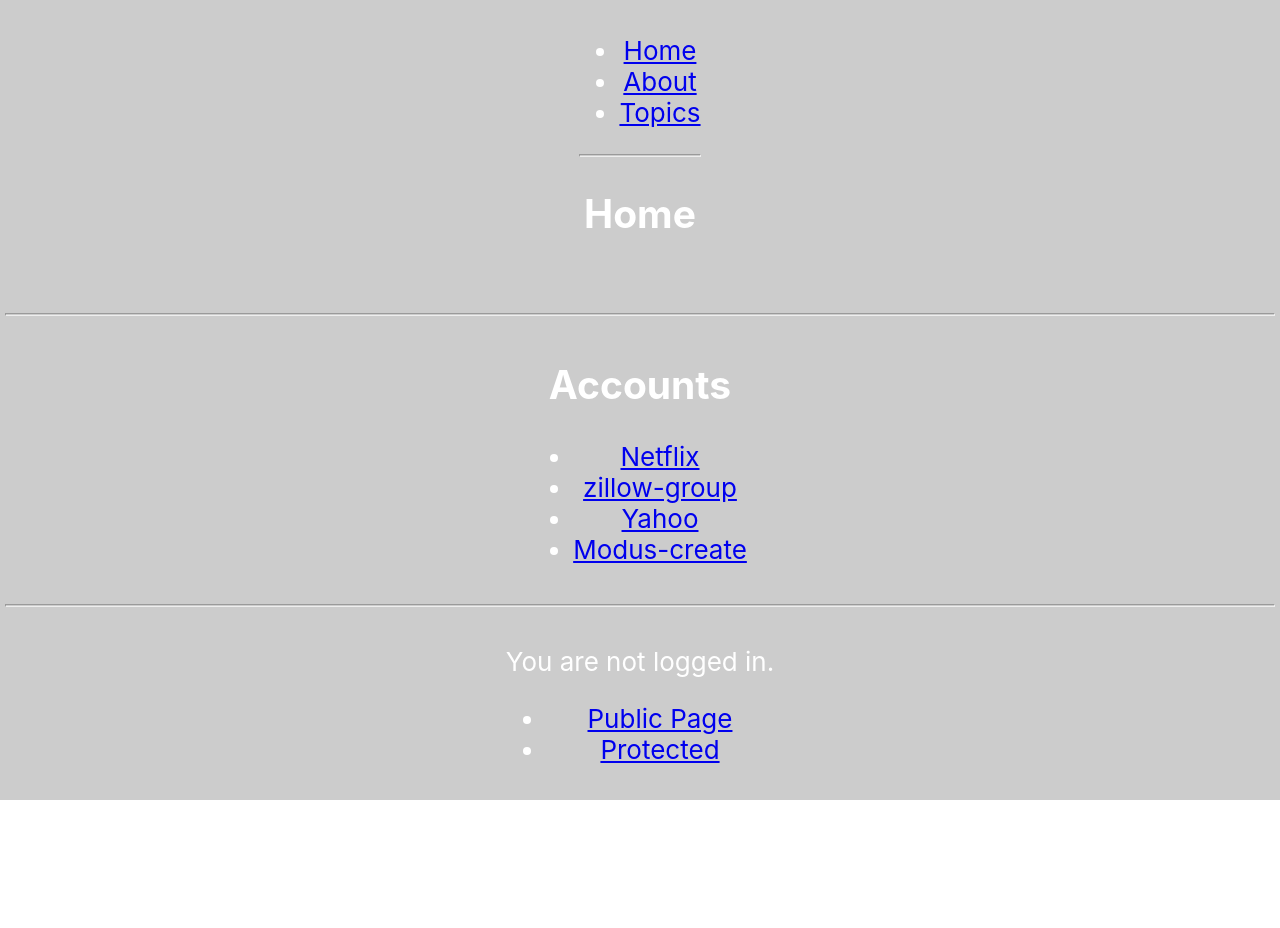
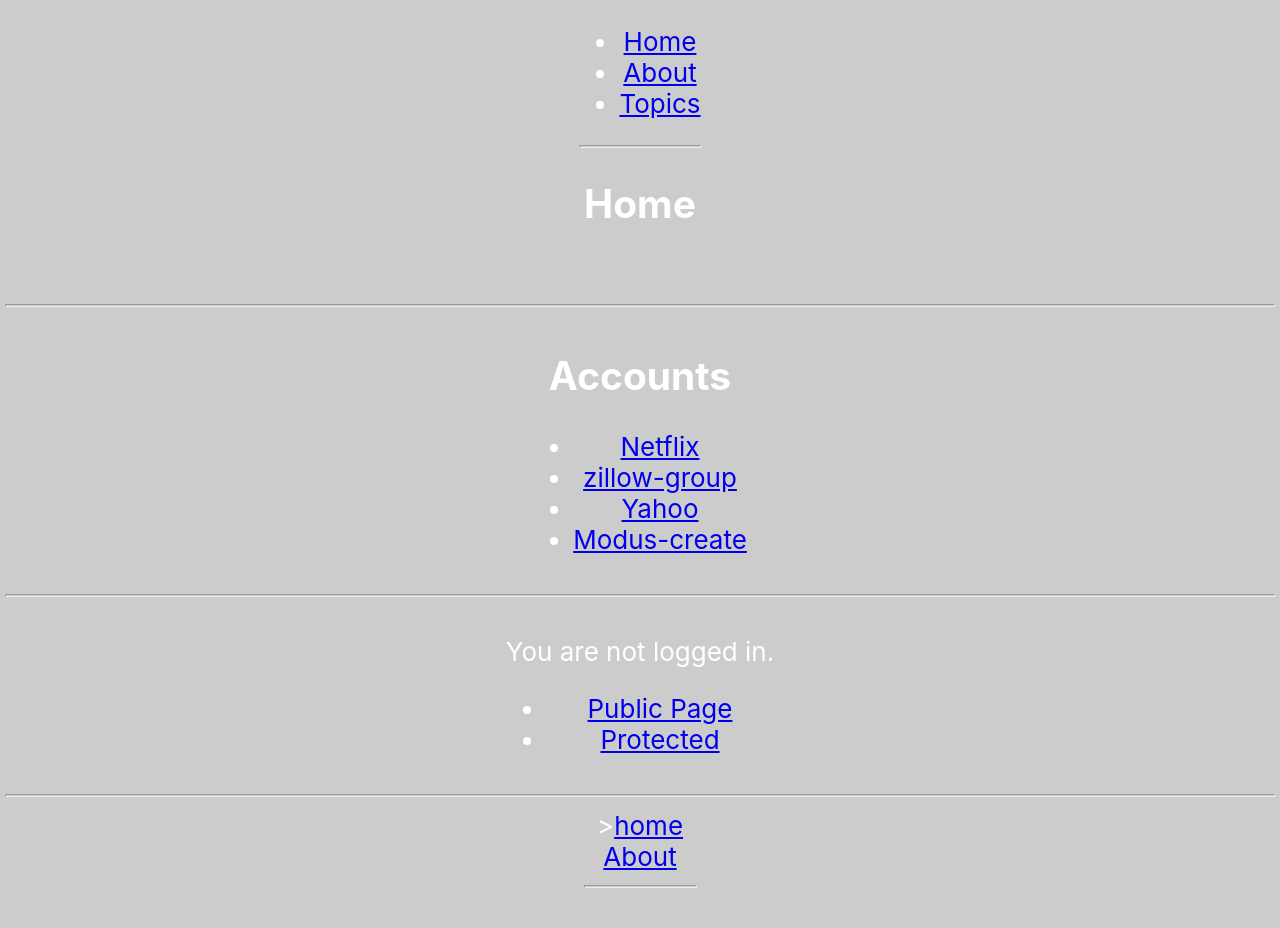
Before and after one commit to catonlan/react-demo, a React (Create React App) app: page / in a window 1280 px wide. Shown: the top 928 px of the page. Before the commit the page ends 800 px from the top, so only its background shows below. Built offline with nearby package versions, Linux system fonts and the light colour scheme.

Commit message:
条件选择

```diff
--- a/src/App.js
+++ b/src/App.js
@@ -4,6 +4,7 @@ import './App.css';
 import Example from './routertest/example'
 import Parameters from './routertest/Parameters'
 import RedienTend from './routertest/Redirects'
+import CustomLink from './routertest/CustomLink'
 
 
 function App() {
@@ -28,7 +29,8 @@ function App() {
         <Parameters></Parameters>
         <hr/>
         <RedienTend></RedienTend>
-
+        <hr/>
+        <CustomLink></CustomLink>
       </header>
     </div>
   );
--- /dev/null
+++ b/src/routertest/CustomLink.js
@@ -0,0 +1,48 @@
+import React from 'react'
+import {BrowserRouter as Router, Route, Link} from 'react-router-dom'
+
+
+function CustomLinkExample() {
+    return (
+        <Router>
+            <div>
+                <OldSchoolMenuLink activeOnlyWhenExact={true} to="/" label="home" />
+                <OldSchoolMenuLink to="/about" label="About" />
+
+                <hr/>
+                <Route exact path="/" component={Home} />
+                <Route  path="/about" component={About} />
+            </div>
+        </Router>
+    )
+}
+
+
+function OldSchoolMenuLink ({label, to, activeOnlyWhenExact}) {
+    return (
+        <Route path={to} exact={activeOnlyWhenExact} children={({match}) => (
+            <div className={match ? "active" : ""}>
+            {match ? ">" : ""}
+            <Link to={to}>{label}</Link>
+            </div>
+        )} />
+    )
+}
+
+function Home() {
+    return (
+        <div>
+            <h2>Home</h2>
+        </div>
+    )
+}
+
+function About() {
+    return (
+        <div>
+            <h2>About</h2>
+        </div>
+    )
+}
+
+export default CustomLinkExample;
```
